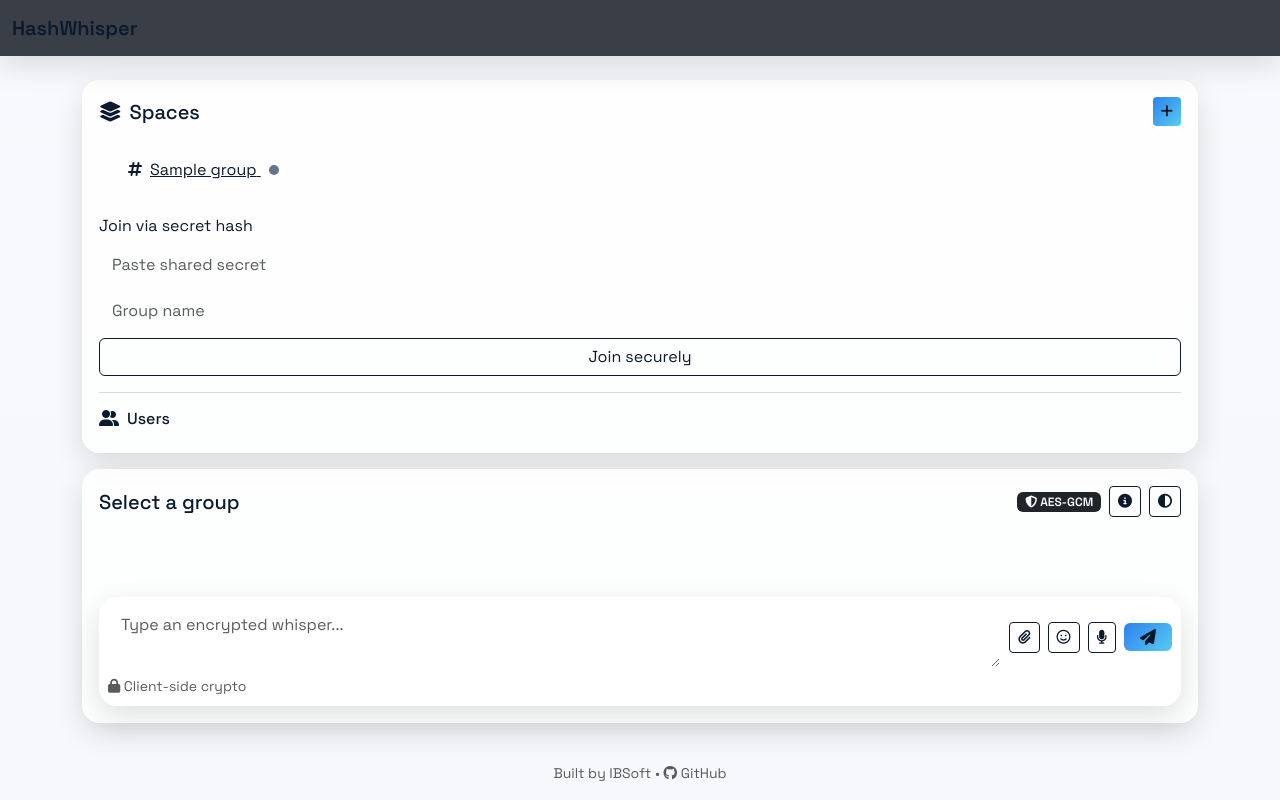
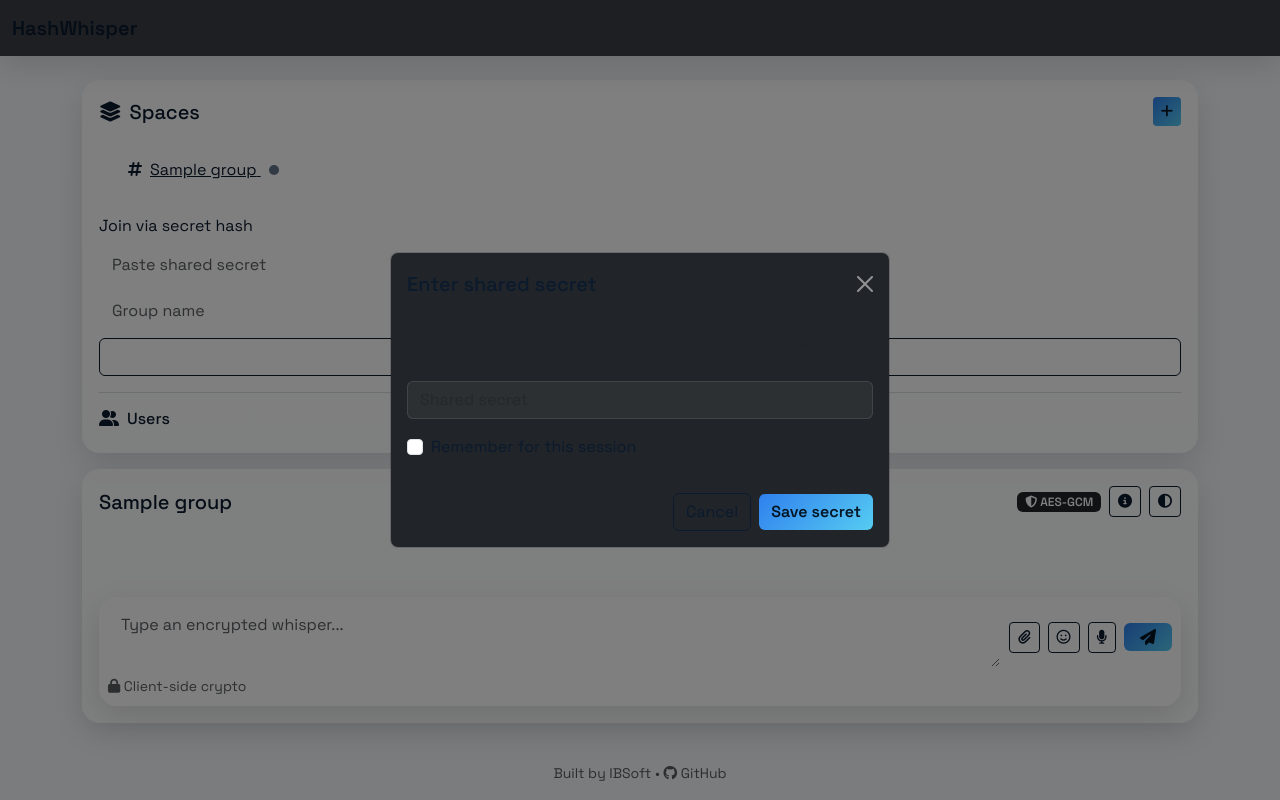
Before and after one commit to ibsoft/HashWhisper, a Python web app: template app/templates/chat/chat.html in a window 1280 px wide. Run offline with Jinja, Linux system fonts and the light colour scheme; the template is opened without the code that fills it: most values are stand-ins (such as "Sample title", 1, 10 or a date in 2020).

Commit message:
hotxing various

```diff
--- a/app/static/js/chat.js
+++ b/app/static/js/chat.js
@@ -69,9 +69,9 @@
   try {
     const userTz = getUserTimezone();
     const dt = new Date(ts);
-    return dt.toLocaleTimeString(undefined, { hour: '2-digit', minute: '2-digit', timeZone: userTz });
+    return dt.toLocaleString(undefined, { hour: '2-digit', minute: '2-digit', timeZone: userTz, month: 'short', day: 'numeric' });
   } catch (err) {
-    return new Date(ts).toLocaleTimeString();
+    return new Date(ts).toLocaleString();
   }
 }
 
@@ -456,12 +456,30 @@
   const list = document.getElementById('message-list');
   if (!state.messages[groupId]) state.messages[groupId] = [];
   const hasExisting = state.messages[groupId].length > 0;
-  if (!state.secrets[groupId]) {
-    if (skipSecretPrompt) return;
+  if (!state.secrets[groupId] && !skipSecretPrompt) {
     await ensureSecret(groupId);
   }
+
+  let data = [];
+  try {
     const res = await fetch(`/api/messages?group_id=${groupId}`);
-  const data = await res.json();
+    if (!res.ok) {
+      const text = await res.text();
+      showInfoModal('Load failed', `Status ${res.status}: ${text || 'Unable to load messages.'}`);
+      return;
+    }
+    data = await res.json();
+  } catch (err) {
+    showInfoModal('Load failed', 'Could not load messages.');
+    console.error('loadMessages error', err);
+    return;
+  }
+
+  if (!Array.isArray(data)) {
+    showInfoModal('Load failed', data.error || 'Unable to load messages.');
+    console.error('loadMessages response', data);
+    return;
+  }
   const lastMsg = data[data.length - 1];
   const lastSeen = state.seen[groupId] || 0;
   const newMessages = hasExisting
@@ -683,6 +701,16 @@
   updateSecretDots();
   restoreLastGroup();
 
+  (async () => {
+    if (state.currentGroup) return;
+    const first = document.querySelector('[data-group-id]');
+    if (first) {
+      const gid = Number(first.getAttribute('data-group-id'));
+      const label = first.getAttribute('data-group-name') || first.querySelector('.group-name')?.textContent.trim();
+      await setCurrentGroup(gid, label || 'Chat');
+    }
+  })();
+
   document.querySelectorAll('.delete-group').forEach(attachDeleteGroupHandler);
 
   document.getElementById('join-btn')?.addEventListener('click', async () => {
@@ -805,7 +833,7 @@
     });
   }
 
-  setInterval(checkGroupNotifications, 10000);
+  // checkGroupNotifications disabled to reduce rate limits
   startAutoRefresh();
 }
 
@@ -875,18 +903,21 @@
 }
 
 async function checkGroupNotifications() {
+  try {
     const res = await fetch('/api/groups/summary');
     if (!res.ok) return;
     const data = await res.json();
+    if (!Array.isArray(data)) return;
     data.forEach((g) => {
       const latest = g.latest ? new Date(g.latest).getTime() : 0;
       const seen = state.seen[g.group_id] || 0;
-    const badge = document.querySelector(`[data-group-id="${g.group_id}"] .group-badge`);
-    if (badge) {
       const hasNew = latest > seen;
-      badge.classList.toggle('d-none', !hasNew);
+      const dot = document.querySelector(`[data-secret-dot="${g.group_id}"]`);
+      if (dot) dot.classList.toggle('on', hasNew || !!state.secrets[g.group_id]);
+    });
+  } catch (err) {
+    // swallow notification errors to avoid breaking UI
   }
-  });
 }
 
 function openMediaModal(meta) {
@@ -970,7 +1001,7 @@
     if (state.currentGroup && state.secrets[state.currentGroup]) {
       loadMessages(state.currentGroup, { skipSecretPrompt: true });
     }
-  }, 7000);
+  }, 45000);
 }
 
 async function setCurrentGroup(groupId, groupName) {
--- a/app/templates/chat/chat.html
+++ b/app/templates/chat/chat.html
@@ -64,7 +64,7 @@
       </div>
     </div>
     <div class="message-list" id="message-list"></div>
-    <div class="card card-glass input-card mt-3 p-2 position-relative">
+    <div class="card card-glass input-card mt-3 p-2 position-relative sticky-input d-flex flex-column">
       <div class="d-flex gap-2 align-items-center flex-wrap flex-md-nowrap input-row">
         <input type="file" id="file-input" class="d-none" accept="image/*,video/*,audio/*">
         <textarea class="form-control flex-grow-1" rows="2" id="message-input" placeholder="Type an encrypted whisper..." maxlength="5000"></textarea>
@@ -161,7 +161,11 @@
 <!-- Media modal -->
 <div class="modal fade" id="mediaModal" tabindex="-1" aria-hidden="true">
   <div class="modal-dialog modal-dialog-centered modal-lg">
-    <div class="modal-content bg-dark text-light">
+    <div class="modal-content bg-dark text-light position-relative">
+      <div class="modal-header border-0 pb-0">
+        <h5 class="modal-title">Media preview</h5>
+        <button type="button" class="btn-close btn-close-white" data-bs-dismiss="modal" aria-label="Close"></button>
+      </div>
       <div class="modal-body text-center" id="mediaModalBody"></div>
     </div>
   </div>
```
Lines whose indentation alone changed are shown as unchanged.
